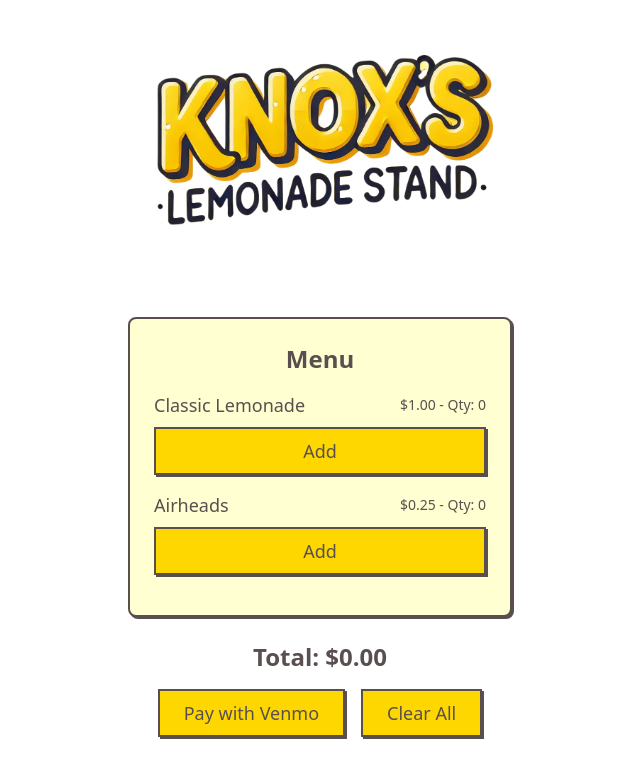
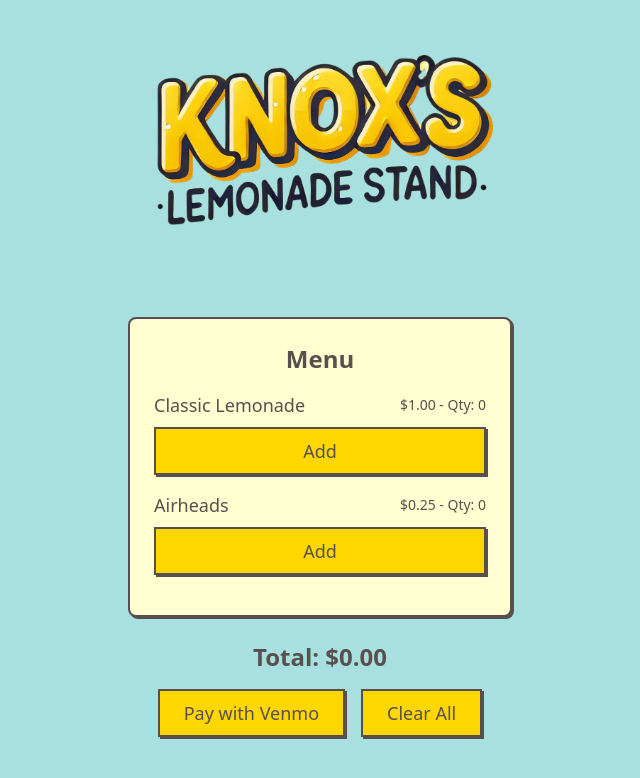
Before and after one commit to taylor-hickman/lemonade-stand-nextjs-webapp, a Next.js app: page / in a window 1280 px wide. Shown: the top 778 px of the page, without its empty margins (320-960 px from the left). Built offline with nearby package versions, Linux system fonts and the light colour scheme.

Commit message:
updated background color

```diff
--- a/app/globals.css
+++ b/app/globals.css
@@ -4,30 +4,30 @@
 
 :root {
   --color-palette-text: #5a4f4f;
-  --color-palette-button: #ffd700;  /* Original yellow color */
-  --color-palette-menu: #ffffd1;    /* Pastel yellow */
+  --color-palette-button: #ffd700;
+  --color-palette-menu: #ffffd1;
+  --color-palette-background: #a8e0e0;
+}
+
+body {
+  background-color: var(--color-palette-background);
 }
 
 .text-palette-text {
   color: var(--color-palette-text);
 }
-
 .bg-palette-button {
   background-color: var(--color-palette-button);
 }
-
 .bg-palette-menu {
   background-color: var(--color-palette-menu);
 }
-
 .border-palette-text {
   border-color: var(--color-palette-text);
 }
-
 .shadow-button {
   box-shadow: 2px 2px 0 var(--color-palette-text);
 }
-
 .shadow-buttonHover {
   box-shadow: 3px 3px 0 var(--color-palette-text);
 }
--- a/app/ls.tsx
+++ b/app/ls.tsx
@@ -57,13 +57,14 @@ export default function LemonadeStand() {
   }
 
   return (
-    <div className="flex flex-col items-center w-full max-w-4xl mx-auto p-4">
+    <div className="bg-palette-background min-h-screen flex flex-col items-center w-full">
+      <div className="w-full max-w-4xl mx-auto p-4">
         <Image
           src="/images/knox-lemonade-logo.png"
           alt="Knox's Lemonade Stand"
           width={400}
           height={133}
-        className="mb-6"
+          className="mb-6 mx-auto"
         />
         <div className="w-full max-w-sm mx-auto">
           <div className="border-2 border-palette-text bg-palette-menu p-6 rounded-lg shadow-button">
@@ -84,7 +85,7 @@ export default function LemonadeStand() {
             ))}
           </div>
         </div>
-      <div className="mt-6 text-center w-full max-w-sm">
+        <div className="mt-6 text-center w-full max-w-sm mx-auto">
           <h2 className="text-2xl font-bold text-palette-text mb-4">Total: ${total.toFixed(2)}</h2>
           <div className="flex flex-col sm:flex-row justify-center gap-4">
             <button
@@ -102,5 +103,6 @@ export default function LemonadeStand() {
           </div>
         </div>
       </div>
+    </div>
   )
 }
--- a/tailwind.config.ts
+++ b/tailwind.config.ts
@@ -9,13 +9,16 @@ module.exports = {
     extend: {
       colors: {
         palette: {
-          text: '#000000',  // Adjust this color as needed
-          tertiary: '#FFFF00',  // Adjust this color as needed
+          text: '#5a4f4f',
+          tertiary: '#FFFF00',
+          button: '#ffd700',
+          menu: '#ffffd1',
+          background: '#a8e0e0',
         },
       },
       boxShadow: {
-        'button': '4px 4px 0 0 rgba(0,0,0,1)',
-        'buttonHover': '2px 2px 0 0 rgba(0,0,0,1)',
+        'button': '2px 2px 0 0 var(--color-palette-text)',
+        'buttonHover': '3px 3px 0 0 var(--color-palette-text)',
       },
     },
   },
```
Lines whose indentation alone changed are shown as unchanged.
